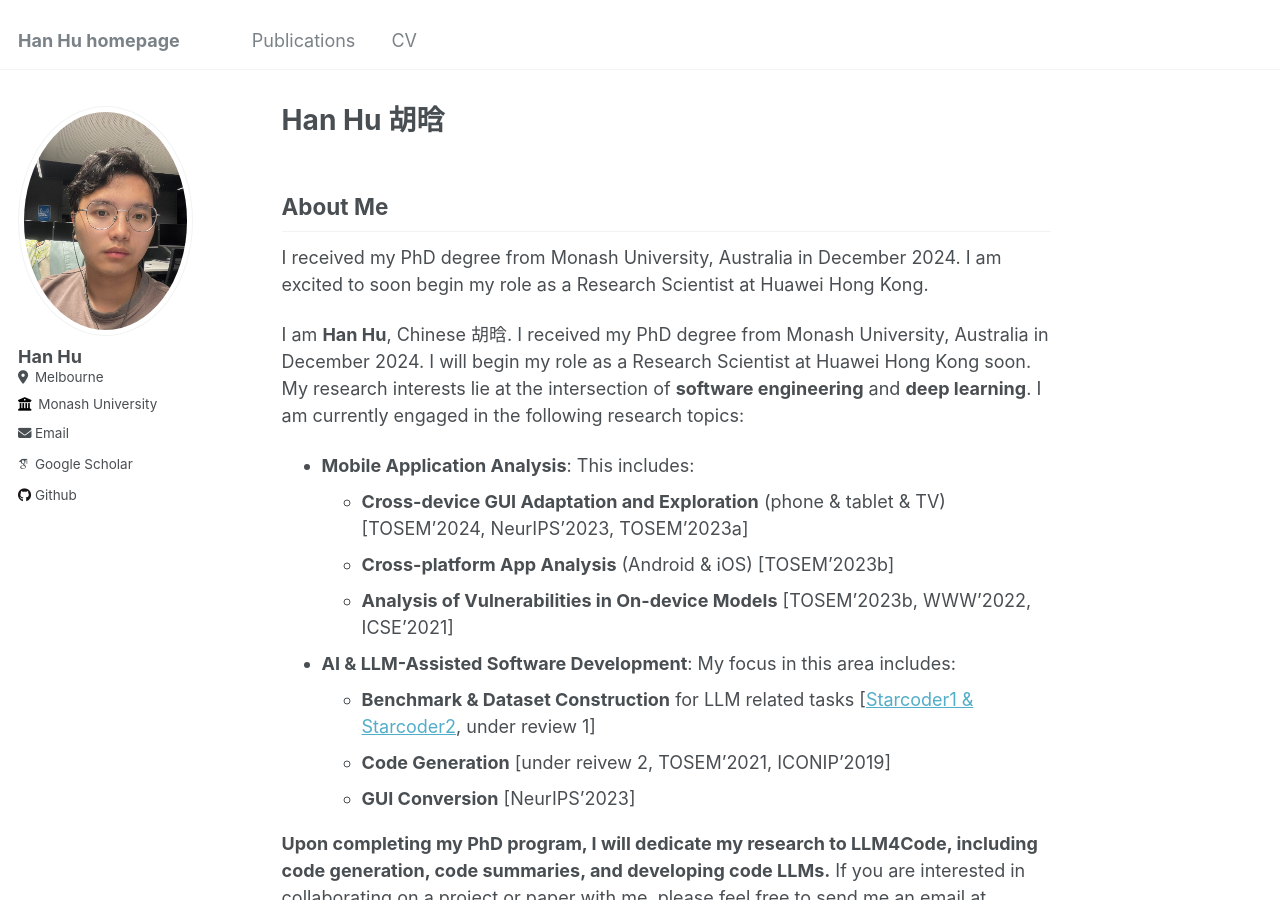
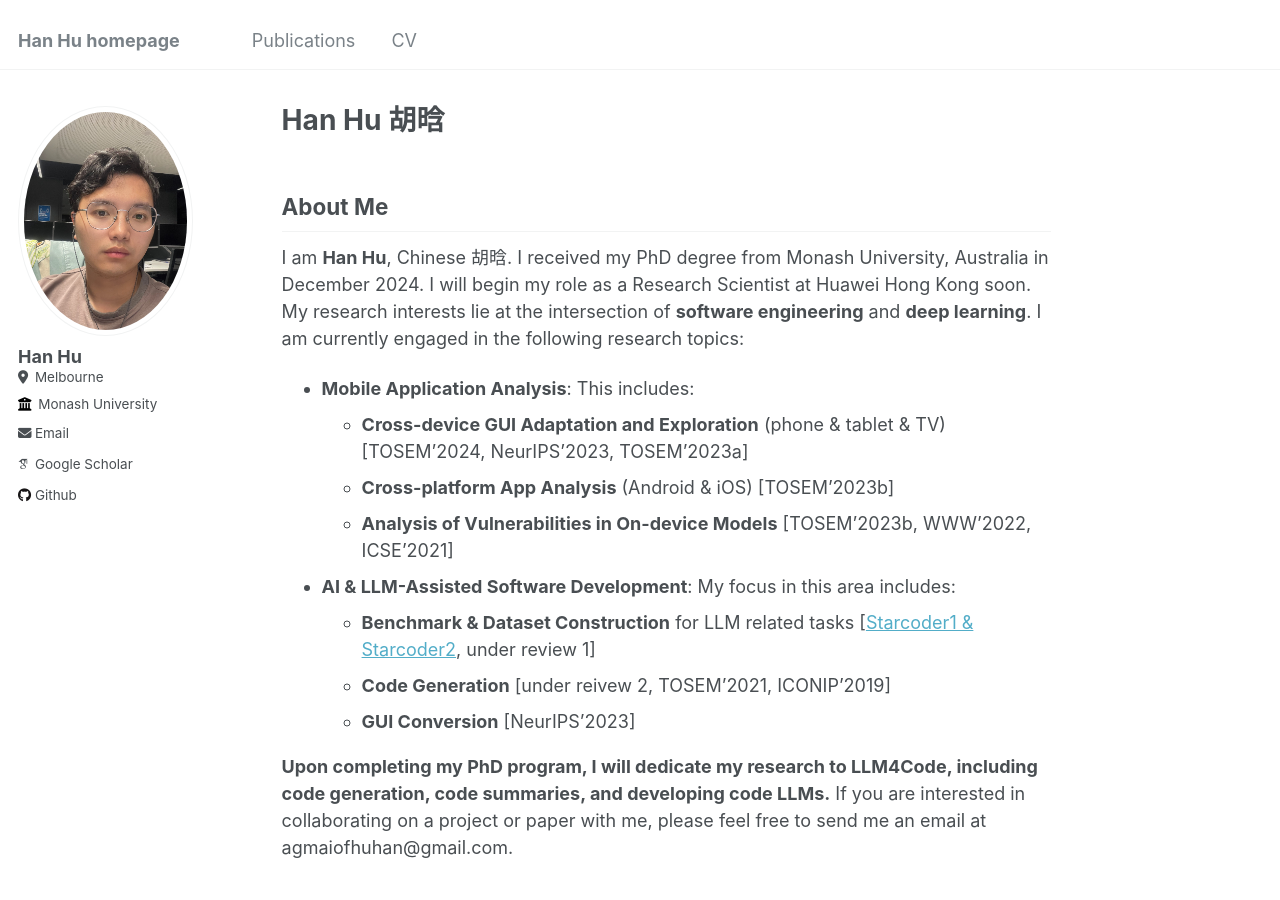
Before and after one commit to huhanGitHub/huhanGitHub.github.io, a Jekyll site: the page built from _pages/about.md, in a window 1280 px wide and 900 px high. Built offline with Jekyll 4.4.1, drawn with Linux system fonts in a browser that asks for light colours; some web fonts are replaced.

Commit message:
Update about.md

```diff
--- a/_pages/about.md
+++ b/_pages/about.md
@@ -8,10 +8,6 @@ redirect_from:
 ---
 
 ## About Me
-
- I received my PhD degree from Monash University, Australia in December 2024. I am excited to soon begin my role as a Research Scientist at Huawei Hong Kong.
-
-
 I am **Han Hu**, Chinese 胡晗. I received my PhD degree from Monash University, Australia in December 2024. I will begin my role as a Research Scientist at Huawei Hong Kong soon. \
 My research interests lie at the intersection of **software engineering** and **deep learning**. I am currently engaged in the following research topics:
 
```
